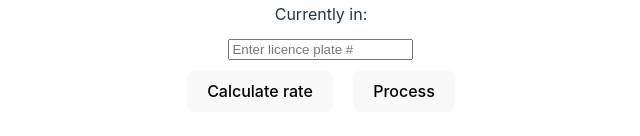
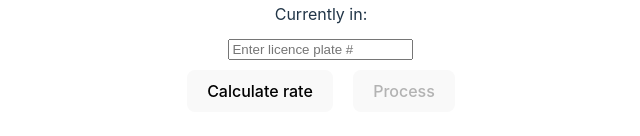
Before and after one commit to heyitskei/parking-challenge, a React (Vite) app: page / in a window 1280 px wide. Both pictures are taken after a click on the button "Out". Shown: the part 446-582 px from the top of the page, without its empty margins (319-959 px from the left). Built offline with nearby package versions, Linux system fonts and the light colour scheme.

Commit message:
feat: disable the process button until customer pays up

```diff
--- a/src/App.tsx
+++ b/src/App.tsx
@@ -11,6 +11,7 @@ function App() {
     const [licencePlateNumber, setLicencePlateNumber] = useState('');
     const [garage, setGarage] = useState<CarInfo[]>([]);
     const [isGarageFull, setIsGarageFull] = useState(false);
+    const [isRateCalculated, setIsRateCalculated] = useState(false);
     const [cost, setCost] = useState(0);
     const capacity = 3;
     const displayCheckInScreen = () => {
@@ -23,6 +24,7 @@ function App() {
 
     const processLicencePlate = (event: React.ChangeEvent<HTMLInputElement>) => {
         setLicencePlateNumber(event.target.value);
+        setIsRateCalculated(false);
     }
 
     const registerCar = () => {
@@ -72,6 +74,8 @@ function App() {
         {
             setCost(4);
         }
+
+        setIsRateCalculated(true);
     }
 
     const checkoutCar = () => {
@@ -110,7 +114,7 @@ function App() {
                   <div className='margin-10'>
                       { cost && licencePlateNumber ? <div className='margin-10'>Customer's total is: {cost}</div> : ''}
                       <button className='button-margin' type='button' onClick={calculateRate}>Calculate rate</button>
-                      <button className='button-margin' type='button' onClick={checkoutCar}>Process</button>
+                      <button className='button-margin' type='button' onClick={checkoutCar} disabled={!isRateCalculated}>Process</button>
                   </div>
               </div> : ''
           }
```
